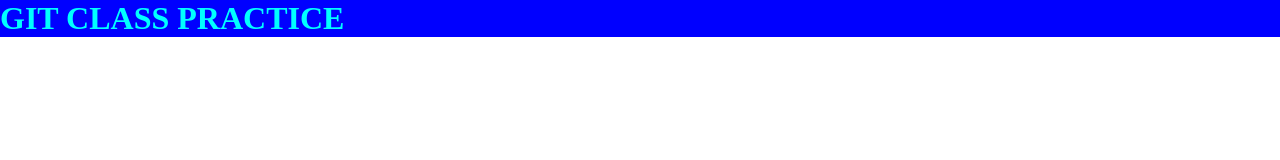
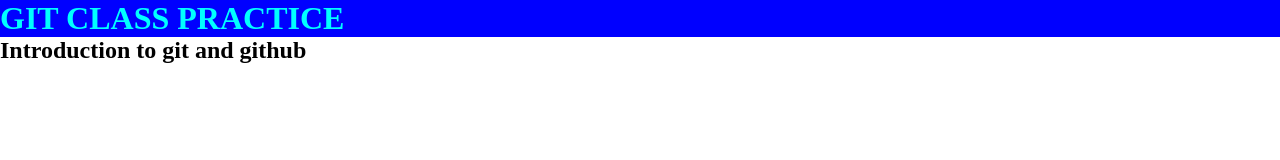
Before and after one commit to mohyis/classwork, a website: page index.html in a window 1280 px wide. Drawn offline with Linux system fonts and the light colour scheme.

Commit message:
added a second header

```diff
--- a/index.html
+++ b/index.html
@@ -6,6 +6,7 @@
 </head>
 <body>
     <h1>GIT CLASS PRACTICE</h1>
+    <h2>Introduction to git and github</h2>
 
 </body>
 </html>
```
Also changed, not shown: index.css (line endings or trailing spaces).
